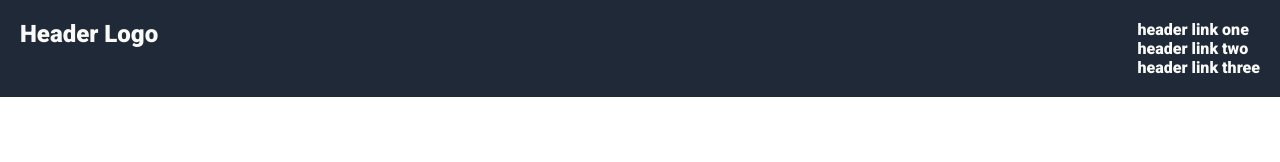
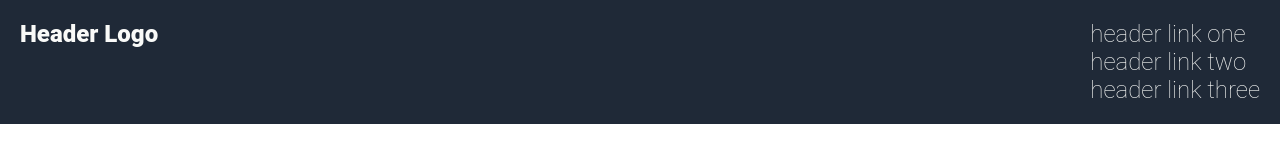
Before and after one commit to derekdhardin/TLOP-landing-page, a plain HTML site: page index.html in a window 1280 px wide. Drawn offline with Linux system fonts and the light colour scheme.

Commit message:
modify(font): Change font source from local to web

```diff
--- a/stylesheet.css
+++ b/stylesheet.css
@@ -5,9 +5,10 @@
 }
 
 /* Regular font */
-@font-face {
-    font-family: "Roboto";
-    src: url(/fonts/Roboto-Black.ttf);
+
+.roboto-font {
+  font-family: "Roboto", sans-serif;
+  font-optical-sizing: auto;
 }
 
 nav {
@@ -24,6 +25,7 @@ nav {
 
 .left-side {
     font-family: "Roboto";
+    font-weight: 800;
     font-size: 24px;
     color: #F9FAF8;
 
@@ -32,7 +34,8 @@ nav {
 .right-side {
     color:#F9FAF8;
     font-family: "Roboto";
-    font-weight: lighter;
+    font-size:24px;
+    font-weight:200;
 }
 
 ul {
```
Also changed, not shown: fonts/Roboto-Black.ttf (deleted), fonts/Roboto-BlackItalic.ttf (deleted), fonts/Roboto-Bold.ttf (deleted), fonts/Roboto-ExtraBold.ttf (deleted), fonts/Roboto-ExtraBoldItalic.ttf (deleted), fonts/Roboto-Medium.ttf (deleted), fonts/Roboto-Regular.ttf (deleted).
